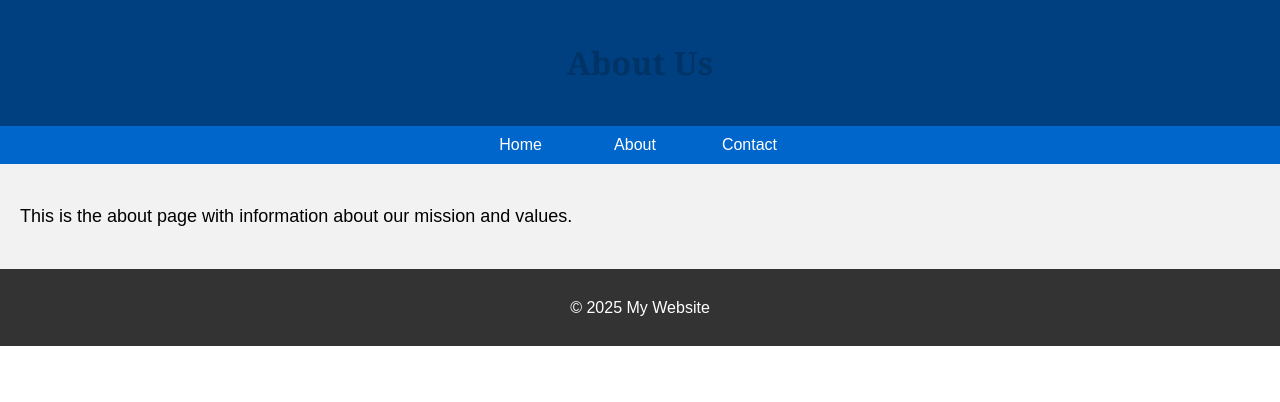
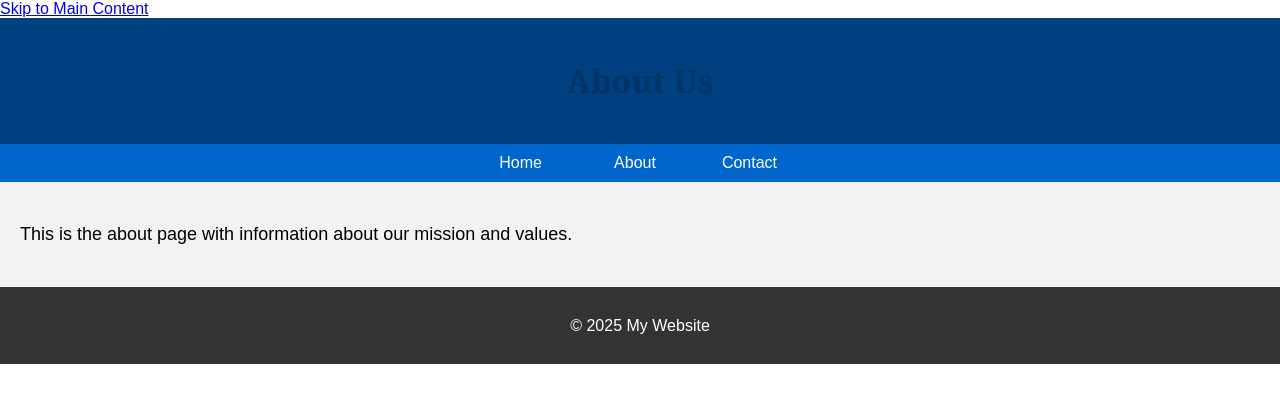
Before and after one commit to Rupam0034/coursera-css-assignment-1, a plain HTML site: page about.html in a window 1280 px wide. Drawn offline with Linux system fonts and the light colour scheme.

Commit message:
Update about.html

```diff
--- a/about.html
+++ b/about.html
@@ -6,9 +6,12 @@
   <link rel="stylesheet" href="style.css">
 </head>
 <body>
+  <a href="#maincontent" class="skip-link">Skip to Main Content</a>
+
   <header>
     <h1>About Us</h1>
   </header>
+
   <nav>
     <ul>
       <li><a href="index.html">Home</a></li>
@@ -16,9 +19,11 @@
       <li><a href="contact.html">Contact</a></li>
     </ul>
   </nav>
-  <main>
+
+  <main id="maincontent">
     <p>This is the about page with information about our mission and values.</p>
   </main>
+
   <footer>
     <p>&copy; 2025 My Website</p>
   </footer>
```
